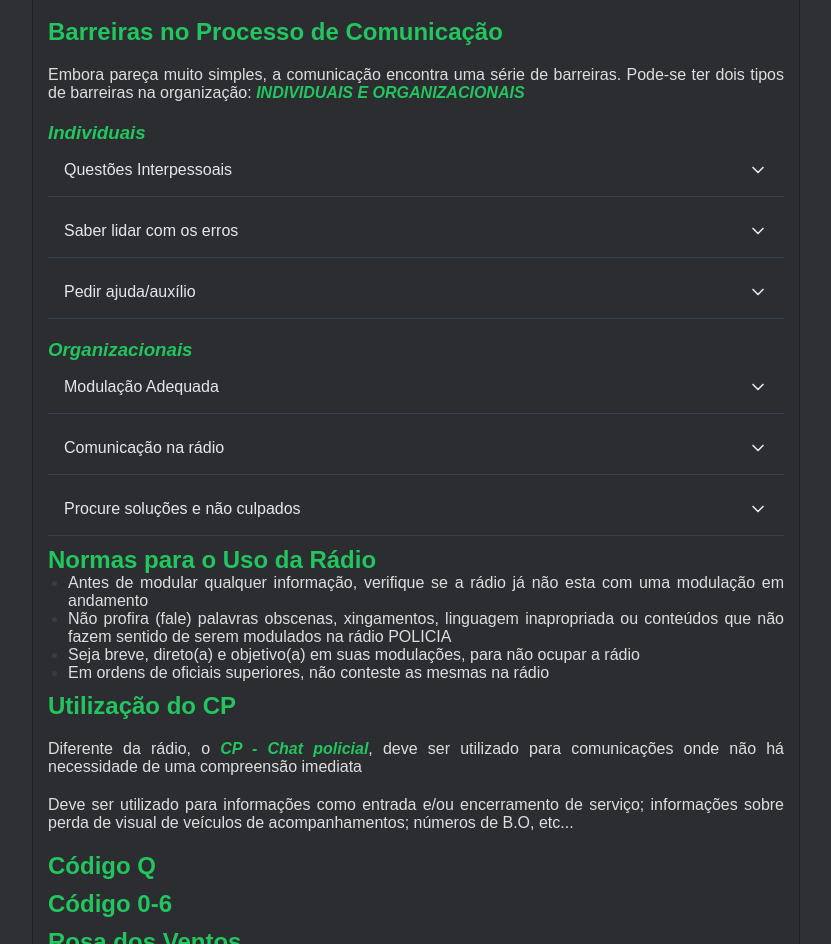
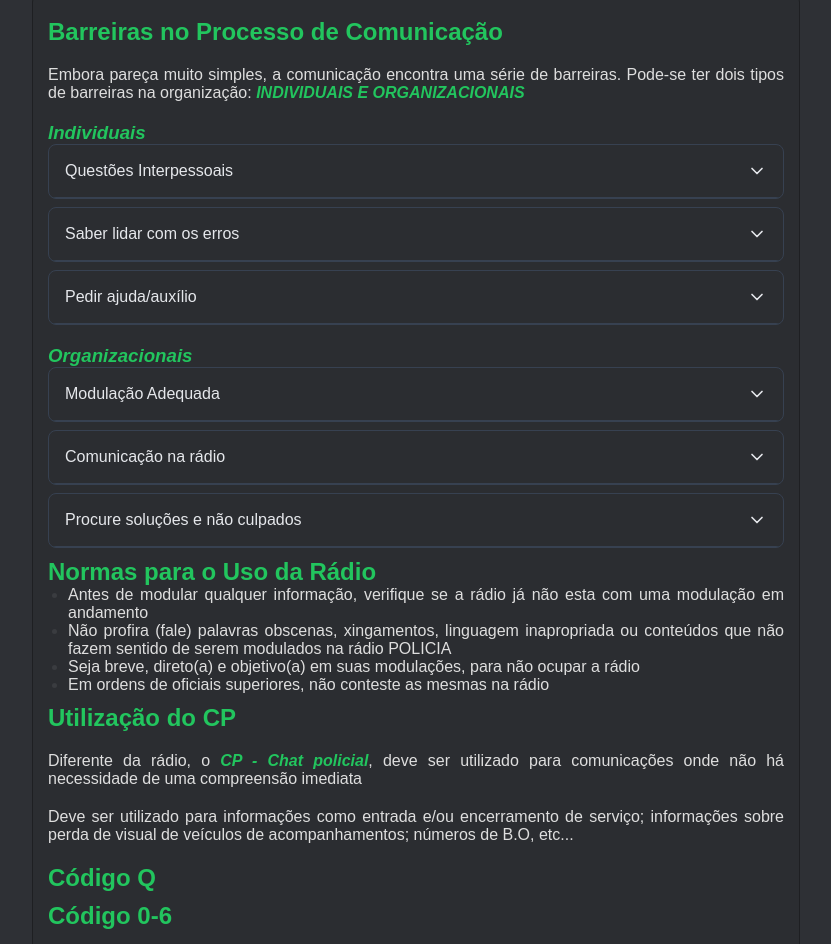
Before and after one commit to Matheuszrl/Manual-para-Oficiais, a plain HTML site: page co.html in a window 1280 px wide. Shown: the part 770-1714 px from the top of the page, without its empty margins (224-1055 px from the left). Drawn offline with Linux system fonts and the light colour scheme; a web font is replaced by a local one.

Commit message:
testing time

```diff
--- a/src/styles/globals.css
+++ b/src/styles/globals.css
@@ -300,9 +300,12 @@ blockquote p {
 }
 
 .expand-section {
-    border-bottom: 1px solid #374151;
     margin-bottom: 8px;
+    border: 1px solid #374151;
+    border-radius: 8px;
+    overflow: hidden;
 }
+
 .expand-button {
     width: 100%;
     text-align: left;
@@ -316,22 +319,32 @@ blockquote p {
     justify-content: space-between;
     align-items: center;
 }
+
 .expand-button:hover {
     background-color: rgba(55, 65, 81, 0.5);
 }
+
 .expand-content {
     max-height: 0;
     overflow: hidden;
     transition: max-height 0.3s ease-out, padding 0.3s ease-out;
-    background-color: rgba(55, 65, 81, 0.3);
+    background-color: rgba(31, 41, 55, 0.5);
+    border-top: 1px solid #374151;
 }
+
 .expand-content.open {
     max-height: 500px;
     padding: 16px;
 }
+
 .chevron {
     transition: transform 0.3s ease-out;
 }
+
 .expand-button[aria-expanded="true"] .chevron {
     transform: rotate(180deg);
 }
+
+.expand-button[aria-expanded="true"] {
+    background-color: rgba(55, 65, 81, 0.3);
+}
```
